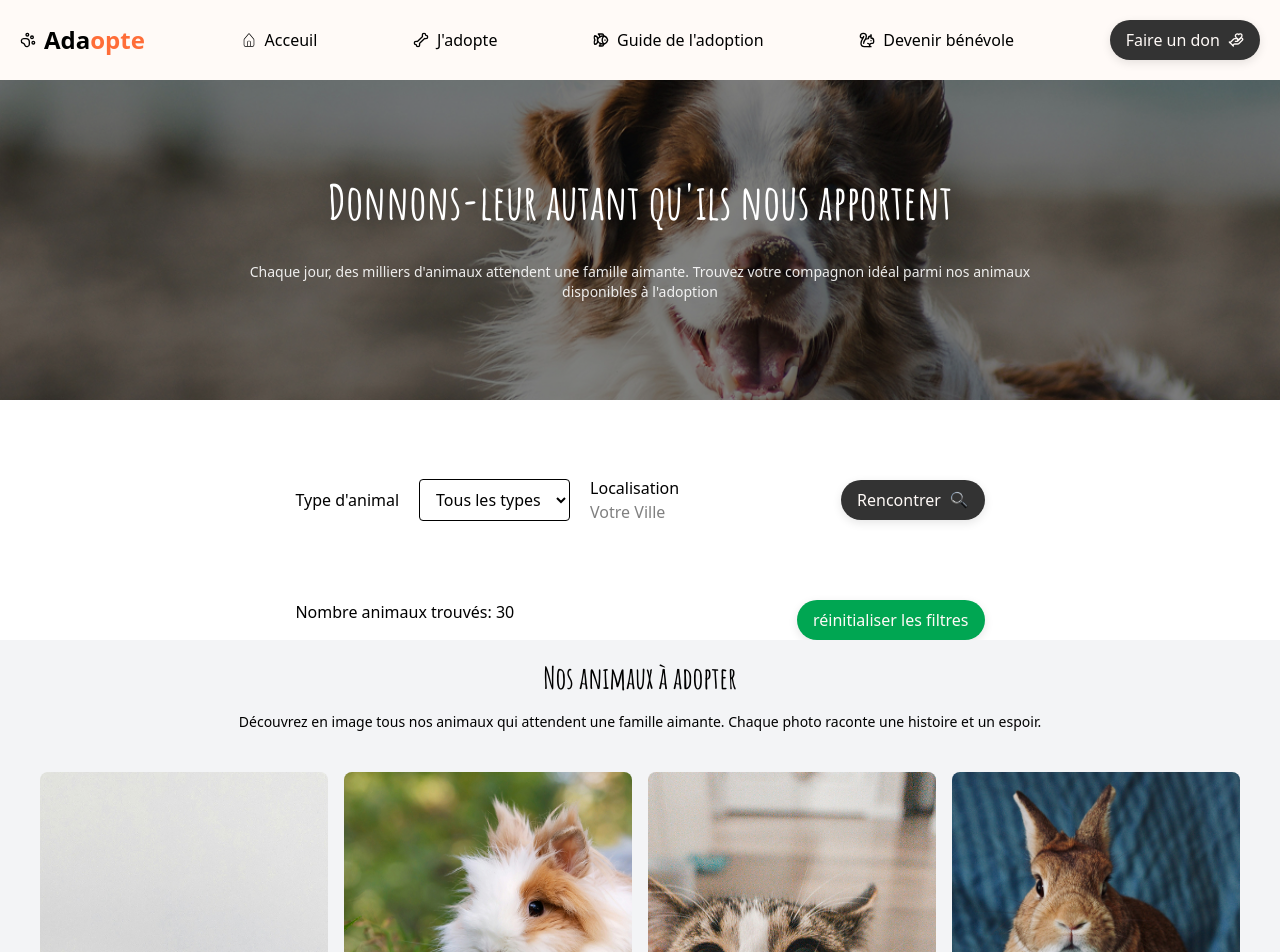
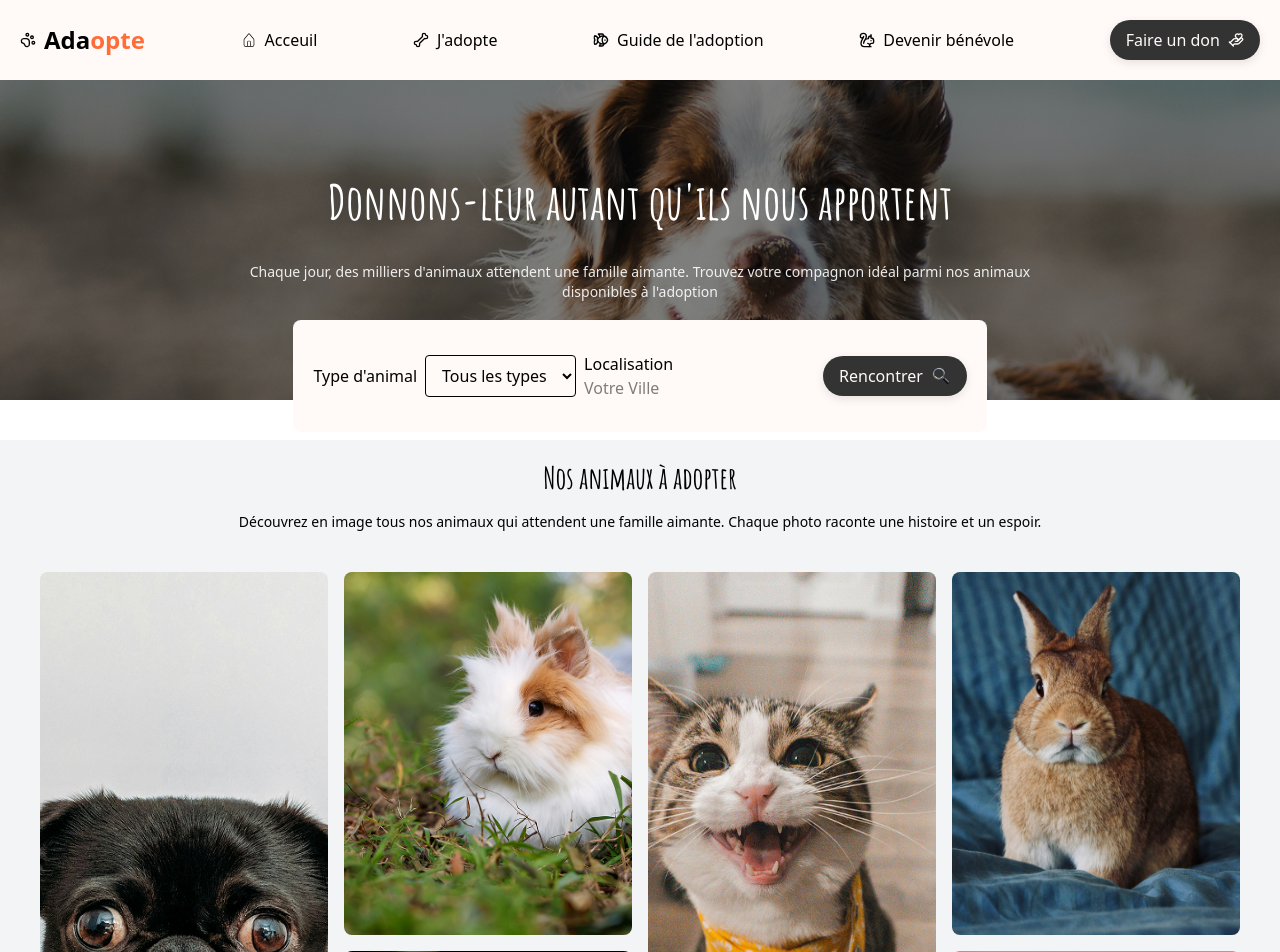
Before and after one commit to gaultierpatrice/adaopte, a React (Vite) app: page / in a window 1280 px wide. Shown: the top 952 px of the page. Built offline with nearby package versions, Linux system fonts and the light colour scheme.

Commit message:
fix: filter issues solved

```diff
--- a/src/components/AnimalFilter.tsx
+++ b/src/components/AnimalFilter.tsx
@@ -9,12 +9,14 @@ export default function AnimalFilter({
   selectedType,
   setSelectedType,
   filteredAnimalsCount,
+  showOptions = true,
 }: {
   search: string;
   setSearch: (value: string) => void;
   selectedType: string;
   setSelectedType: (value: string) => void;
   filteredAnimalsCount: number;
+  showOptions: boolean;
 }) {
   function clearFilters() {
     setSearch("");
@@ -35,8 +37,8 @@ export default function AnimalFilter({
   const animalTypes = Array.from(new Set(animals.map((animal) => animal.type)));
 
   return (
-    <div className="flex flex-col">
-      <div className="flex flex-row justify-center items-center gap-5 min-h-50">
+    <div className="flex flex-col justify-center min-h-28">
+      <div className="flex flex-row items-center justify-center gap-2">
         <TypeFilter
           options={animalTypes}
           value={selectedType}
@@ -57,6 +59,7 @@ export default function AnimalFilter({
           <img src="src/pictures/loupe.png" className="max-h-5" />
         </Button>
       </div>
+      {showOptions && (
         <div className="flex flex-row justify-between">
           <div>Nombre animaux trouvés: {filteredAnimalsCount}</div>
           <div>
@@ -69,6 +72,7 @@ export default function AnimalFilter({
             </Button>
           </div>
         </div>
+      )}
     </div>
   );
 }
--- a/src/pages/LandingPage.tsx
+++ b/src/pages/LandingPage.tsx
@@ -33,17 +33,18 @@ function LandingPage() {
           title="Donnons-leur autant qu'ils nous apportent"
           subtitle="Chaque jour, des milliers d'animaux attendent une famille aimante. Trouvez votre compagnon idéal parmi nos animaux disponibles à l'adoption"
         />
-        <div className="flex flex-row">
+        <div className="flex flex-row absolute bg-(--primary-color) px-5 top-80 rounded-lg">
           <AnimalFilter
             search={search}
             setSearch={setSearch}
             selectedType={selectedType}
             setSelectedType={setSelectedType}
             filteredAnimalsCount={filteredAnimals.length}
+            showOptions={false}
           />
         </div>
 
-        <div className="flex flex-col items-center w-full">
+        <div className="flex flex-col items-center w-full mt-10">
           <section className="flex flex-col justify-center items-center bg-gray-100">
             <h1 className="flex flex-col justify-center items-center text-3xl font-bold mt-5">
               Nos animaux à adopter
--- a/src/pages/ListingPage.tsx
+++ b/src/pages/ListingPage.tsx
@@ -40,11 +40,12 @@ function ListingPage() {
           setSearch={setSearch}
           selectedType={selectedType}
           setSelectedType={setSelectedType}
-          filteredAnimals={filteredAnimals}
+          filteredAnimalsCount={filteredAnimals.length}
+          showOptions={true}
         />
       </div>
 
-      <main className="min-h-[650px] flex flex-col items-center justify-center">
+      <main className="min-h-162.5 flex flex-col items-center justify-center">
         <div className="grid grid-cols-4 gap-6 p-15">
           {animalsToDisplay.map((animal, index) => (
             <Card key={index} {...animal} imageUrl={animal.imageUrl} />
```
Lines whose indentation alone changed are shown as unchanged.
